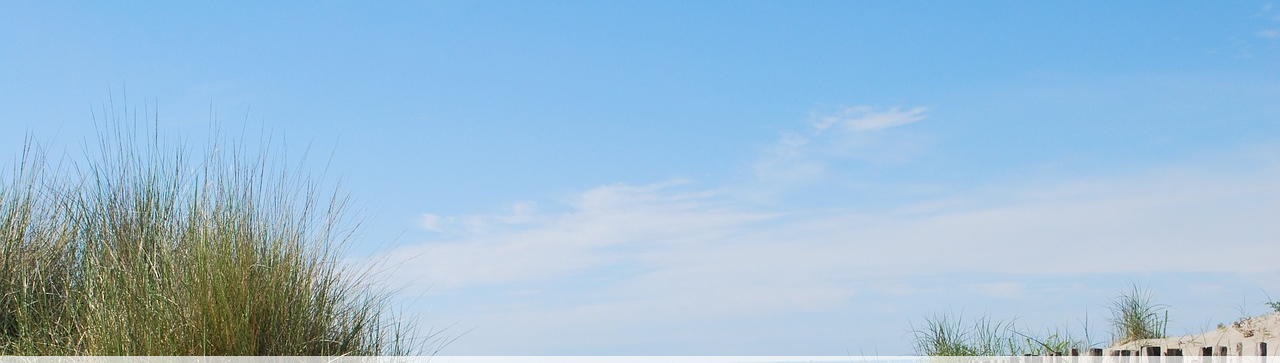
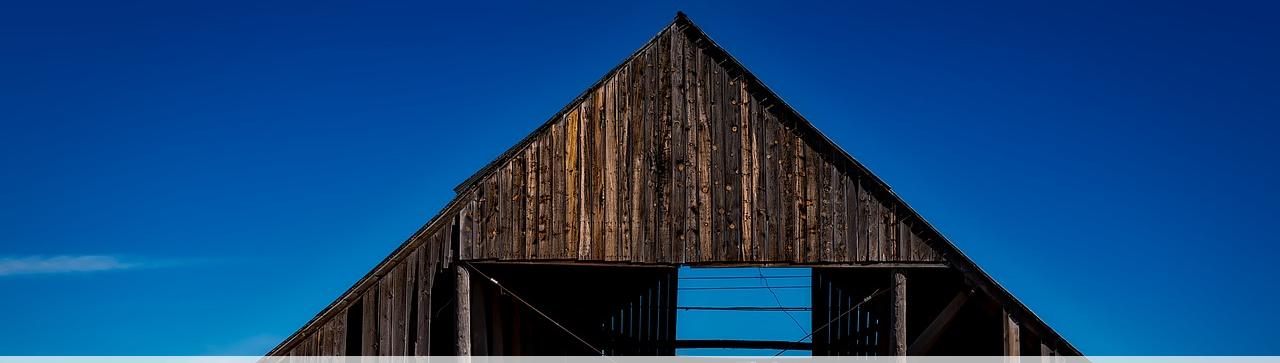
Before and after one commit to hitmkt/136.jawonjunk, a plain HTML site: page index.html in a window 1280 px wide. Shown: the part 73-436 px from the top of the page. Drawn offline with nearby package versions, Linux system fonts and the light colour scheme; some packages are replaced by stand-ins of ours.

Commit message:
no message

```diff
--- a/index.html
+++ b/index.html
@@ -89,7 +89,7 @@
  	<!-- Start Home One -->
 
 
-<div class="home" id="sitemhome" style="background: url('/img/hero/headerimage7.jpg') no-repeat; background-size: cover;">
+<div class="home" id="sitemhome" style="background: url('/img/hero/headerimage4.jpg') no-repeat; background-size: cover;">
 	<div class="home-content">
 		<div class="container-fluid">
 			<div class="t-ce">
```
